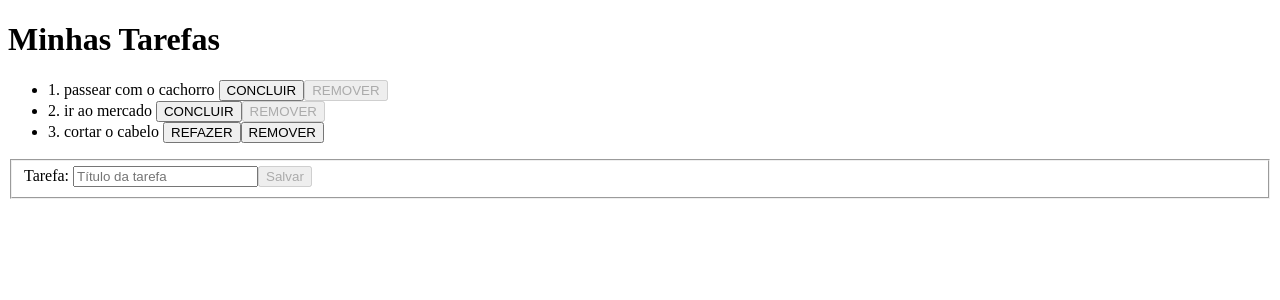
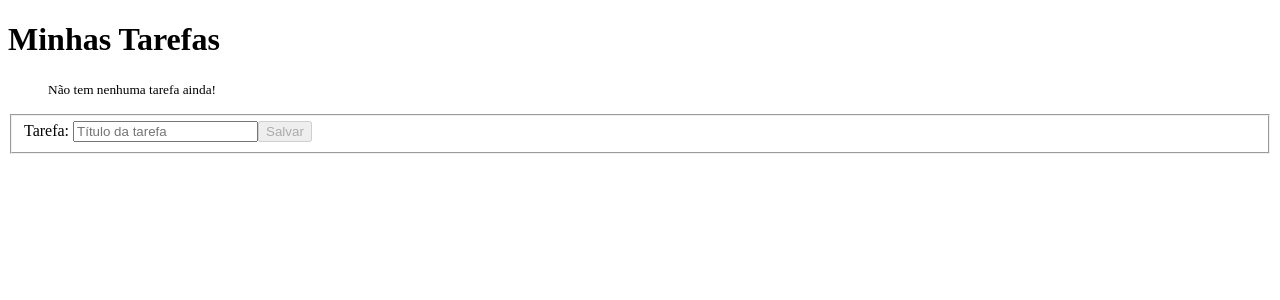
Before and after one commit to stefanopaulo/todo-list-angular, an Angular app: page / in a window 1280 px wide. Shown: the top 300 px of the page. Built offline with nearby package versions, Linux system fonts and the light colour scheme.

Commit message:
adicionando uma tarefa

```diff
--- a/src/app/app.component.html
+++ b/src/app/app.component.html
@@ -1,6 +1,7 @@
 <h1>{{ title }}</h1>
 
 <ul>
+  <p *ngIf="todos.length == 0"><small>Não tem nenhuma tarefa ainda!</small></p>
   <li *ngFor="let todo of todos">{{ todo.id }}. {{ todo.title }}
     <button *ngIf="!todo.done" (click)="markAsDone(todo)">CONCLUIR</button>
     <button *ngIf="todo.done" (click)="markAsUndone(todo)">REFAZER</button>
@@ -16,6 +17,6 @@
       maxlength="60"
       formControlName="title" />
       <small *ngIf="form.controls.title.invalid && !form.controls.title.pristine">Esse campo deve conter entre 3 e 60 caracteres</small>
-    <button [disabled]="form.invalid">Salvar</button>
+    <button [disabled]="form.invalid" (click)="add()">Salvar</button>
   </fieldset>
 </form>
--- a/src/app/app.component.ts
+++ b/src/app/app.component.ts
@@ -20,10 +20,17 @@ export class AppComponent {
         Validators.required
       ])]
     });
+  }
 
-    this.todos.push(new Todo(1, 'passear com o cachorro', false));
-    this.todos.push(new Todo(2, 'ir ao mercado', false));
-    this.todos.push(new Todo(3, 'cortar o cabelo', true));
+  add() {
+    const title = this.form.controls['title'].value;
+    const id = this.todos.length + 1;
+    this.todos.push(new Todo(id, title, false));
+    this.clear();
+  }
+
+  clear() {
+    this.form.reset();
   }
 
   remove(todo: Todo) {
```
